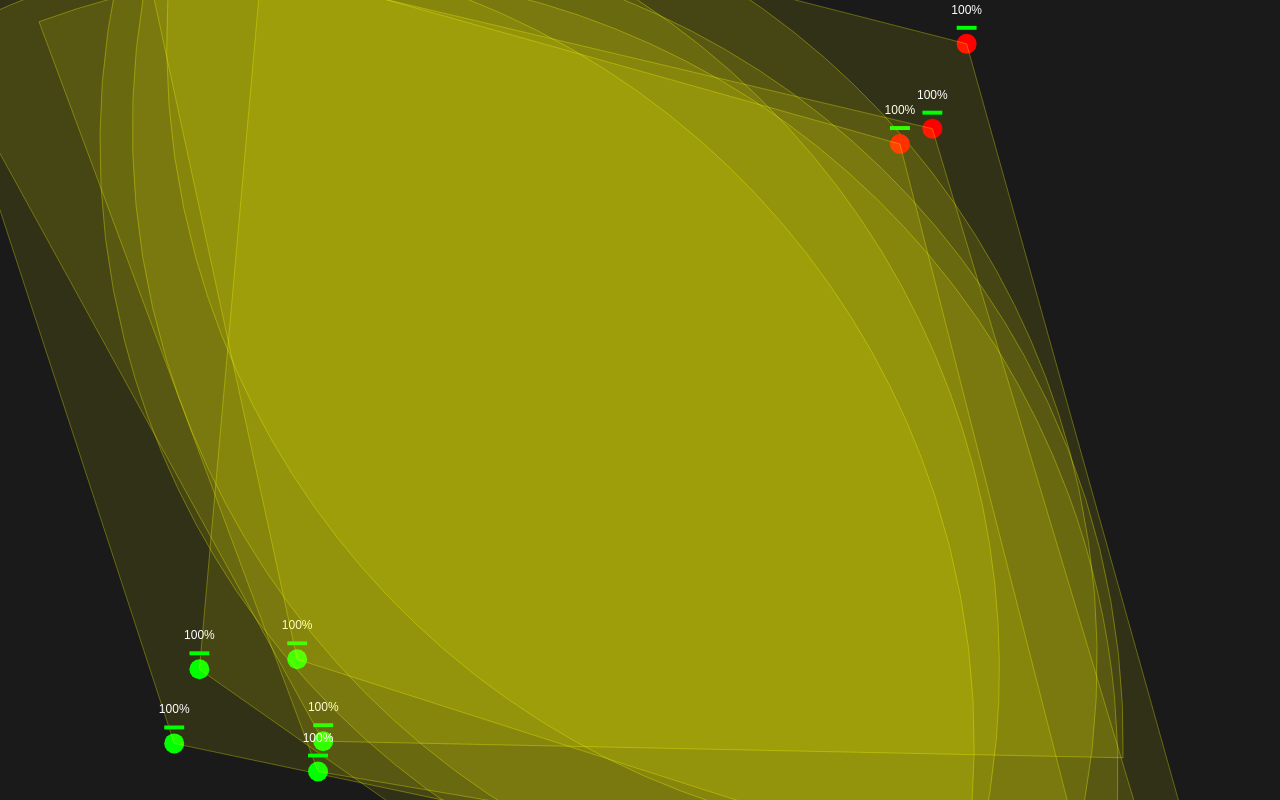
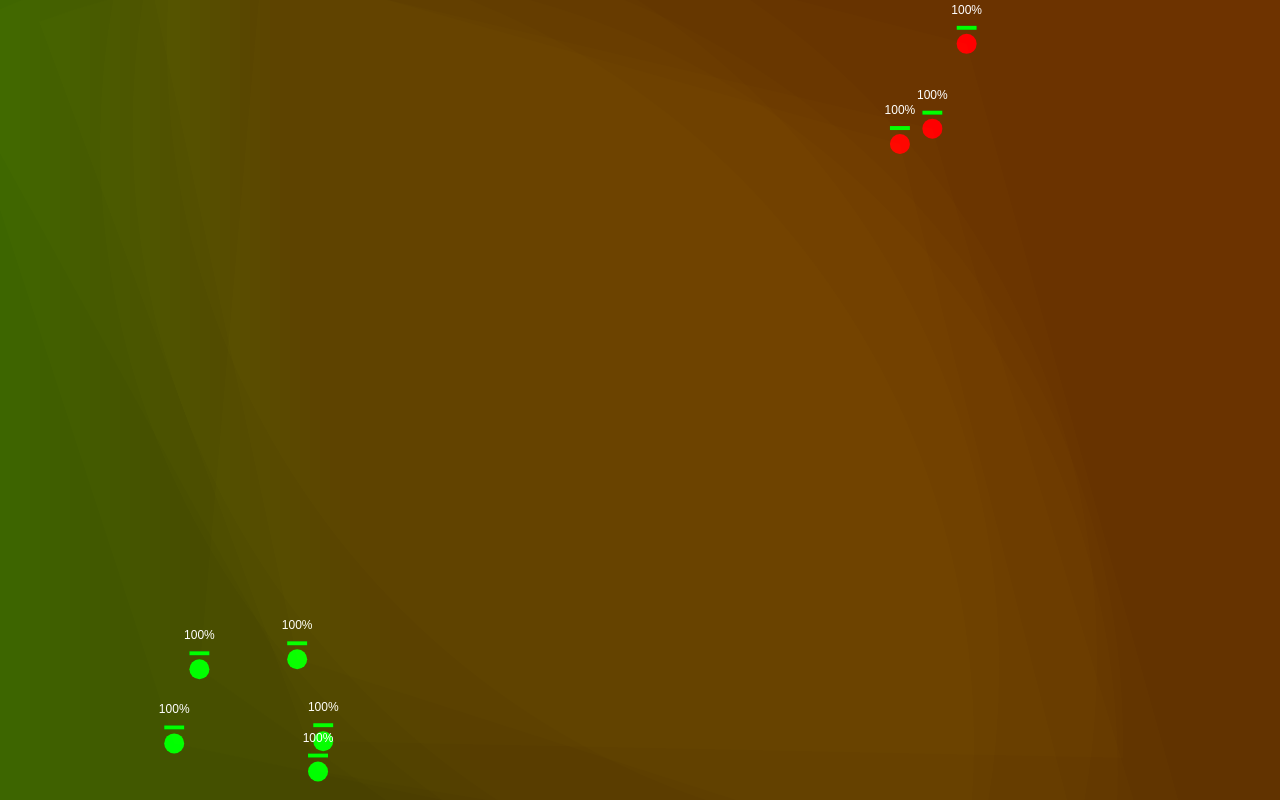
Before and after one commit to richard03/js-war-inc, a plain HTML site: page index.html in a window 1280 px wide. Drawn offline with Linux system fonts and the light colour scheme; animation ran at ten frames a second.

Commit message:
debug mode + terrain

```diff
--- a/game.js
+++ b/game.js
@@ -11,6 +11,8 @@ class Game {
         this.hasMoved = false;  // Track if mouse has moved since mousedown
         this.formations = new Map();
         this.currentFormation = null;
+        this.terrain = new Terrain(this.canvas.width, this.canvas.height);
+        this.debugMode = true; // Výchozí hodnota debug módu
 
         // Inicializace v správném pořadí
         this.resizeCanvas();
@@ -168,7 +170,7 @@ class Game {
             // Random position within the top right area
             const x = enemyStartX + Math.random() * enemyAreaWidth;
             const y = enemyStartY + Math.random() * enemyAreaHeight;
-            const unit = new Unit(x, y, this.canvas.width, this.canvas.height, true);
+            const unit = new Unit(x, y, this.canvas.width, this.canvas.height, true, this.debugMode);
             enemyUnits.push(unit);
         }
 
@@ -181,7 +183,7 @@ class Game {
             // Random position within the bottom left area
             const x = friendlyStartX + Math.random() * friendlyAreaWidth;
             const y = friendlyStartY + Math.random() * friendlyAreaHeight;
-            const unit = new Unit(x, y, this.canvas.width, this.canvas.height, false);
+            const unit = new Unit(x, y, this.canvas.width, this.canvas.height, false, this.debugMode);
 
             // Calculate angle towards average enemy position with some variation
             const dx = avgEnemyX - x;
@@ -264,6 +266,9 @@ class Game {
         // Clear canvas
         this.ctx.clearRect(0, 0, this.canvas.width, this.canvas.height);
 
+        // Draw terrain
+        this.terrain.draw(this.ctx);
+
         // Update and draw units
         for (const unit of this.units) {
             unit.update(this.units);
@@ -334,6 +339,17 @@ class Game {
             }
         }
     }
+
+    handleKeyDown(event) {
+        // Přepínání debug módu pomocí klávesy D
+        if (event.key === 'd' || event.key === 'D') {
+            this.debugMode = !this.debugMode;
+            // Aktualizujeme debug mód u všech jednotek
+            for (const unit of this.units) {
+                unit.view.debugMode = this.debugMode;
+            }
+        }
+    }
 }
 
 // Start the game when the page loads
--- a/index.html
+++ b/index.html
@@ -23,6 +23,7 @@
     <script src="combat.js"></script>
     <script src="view.js"></script>
     <script src="audio.js"></script>
+    <script src="terrain.js"></script>
     <script src="unit.js"></script>
     <script src="formation.js"></script>
     <script src="game.js"></script>
--- /dev/null
+++ b/terrain.js
@@ -0,0 +1,108 @@
+class Terrain {
+    constructor(canvasWidth, canvasHeight) {
+        this.tileSize = 10;
+        this.width = Math.ceil(canvasWidth / this.tileSize) * 10;
+        this.height = Math.ceil(canvasHeight / this.tileSize) * 10;
+        this.heightMap = this.generateHeightMap();
+    }
+
+    // Generování výškové mapy pomocí Perlinova šumu
+    generateHeightMap() {
+        const heightMap = new Array(this.height);
+        const scale = 0.005;
+        const persistence = 0.5;
+        const octaves = 3;
+
+        for (let y = 0; y < this.height; y++) {
+            heightMap[y] = new Array(this.width);
+            for (let x = 0; x < this.width; x++) {
+                let amplitude = 1;
+                let frequency = 1;
+                let noiseHeight = 0;
+
+                for (let i = 0; i < octaves; i++) {
+                    const sampleX = x * scale * frequency;
+                    const sampleY = y * scale * frequency;
+
+                    const perlinValue = Math.sin(sampleX) * Math.cos(sampleY);
+                    noiseHeight += perlinValue * amplitude;
+
+                    amplitude *= persistence;
+                    frequency *= 2;
+                }
+
+                noiseHeight = (noiseHeight + 1) / 2;
+                heightMap[y][x] = noiseHeight;
+            }
+        }
+
+        return heightMap;
+    }
+
+    // Převod výšky na barvu
+    getColor(height) {
+        // Barvy pro různé výšky (tmavší odstíny)
+        const colors = [
+            { height: 0.0, color: '#1a3300' },   // Velmi tmavá zelená (nížina)
+            { height: 0.3, color: '#2d4d00' },   // Tmavá zelená
+            { height: 0.5, color: '#3d6600' },   // Střední zelená
+            { height: 0.7, color: '#4d3300' },   // Tmavá hnědá
+            { height: 1.0, color: '#663300' }    // Velmi tmavá hnědá (hora)
+        ];
+
+        // Najdeme dvě nejbližší barvy
+        let lowerColor = colors[0];
+        let upperColor = colors[colors.length - 1];
+
+        for (let i = 0; i < colors.length - 1; i++) {
+            if (height >= colors[i].height && height <= colors[i + 1].height) {
+                lowerColor = colors[i];
+                upperColor = colors[i + 1];
+                break;
+            }
+        }
+
+        // Interpolace mezi barvami
+        const range = upperColor.height - lowerColor.height;
+        const factor = (height - lowerColor.height) / range;
+
+        // Převod hex barev na RGB
+        const lowerRGB = this.hexToRgb(lowerColor.color);
+        const upperRGB = this.hexToRgb(upperColor.color);
+
+        // Interpolace RGB hodnot
+        const r = Math.round(lowerRGB.r + (upperRGB.r - lowerRGB.r) * factor);
+        const g = Math.round(lowerRGB.g + (upperRGB.g - lowerRGB.g) * factor);
+        const b = Math.round(lowerRGB.b + (upperRGB.b - lowerRGB.b) * factor);
+
+        return `rgb(${r}, ${g}, ${b})`;
+    }
+
+    // Pomocná funkce pro převod hex na RGB
+    hexToRgb(hex) {
+        const result = /^#?([a-f\d]{2})([a-f\d]{2})([a-f\d]{2})$/i.exec(hex);
+        return result ? {
+            r: parseInt(result[1], 16),
+            g: parseInt(result[2], 16),
+            b: parseInt(result[3], 16)
+        } : null;
+    }
+
+    // Vykreslení terénu
+    draw(ctx) {
+        for (let y = 0; y < this.height; y++) {
+            for (let x = 0; x < this.width; x++) {
+                const height = this.heightMap[y][x];
+                const color = this.getColor(height);
+
+                ctx.fillStyle = color;
+                ctx.fillRect(
+                    x * this.tileSize,
+                    y * this.tileSize,
+                    this.tileSize,
+                    this.tileSize
+                );
+            }
+        }
+    }
+}
--- a/unit.js
+++ b/unit.js
@@ -2,7 +2,7 @@
 // physics.js obsahuje fyzikální výpočty pro pohyb jednotek
 
 class Unit {
-    constructor(x, y, canvasWidth, canvasHeight, isEnemy = false) {
+    constructor(x, y, canvasWidth, canvasHeight, isEnemy = false, debugMode = false) {
         this.x = x;
         this.y = y;
         this.size = 10;
@@ -28,7 +28,7 @@ class Unit {
         // Vytvoříme instance pomocných systémů
         this.vision = new Vision(canvasWidth, canvasHeight);
         this.combat = new CombatSystem(isEnemy);
-        this.view = new ViewSystem(isEnemy);
+        this.view = new ViewSystem(isEnemy, debugMode);
     }
 
     calculateAvoidanceForce(otherUnit, distance) {
--- a/view.js
+++ b/view.js
@@ -1,11 +1,12 @@
 class ViewSystem {
-    constructor(isEnemy) {
+    constructor(isEnemy, debugMode = false) {
         this.isEnemy = isEnemy;
+        this.debugMode = debugMode;
         this.originalColor = isEnemy ? '#ff0000' : '#00ff00';
         this.currentColor = this.originalColor;
         this.selectedColor = '#00ff00';
-        this.visionColor = 'rgba(255, 255, 0, 0.1)';
-        this.visionBorderColor = 'rgba(255, 255, 0, 0.3)';
+        this.visionColor = 'rgba(255, 255, 0, 0.01)';
+        this.visionBorderColor = 'rgba(255, 255, 0, 0.03)';
         this.healthColors = {
             high: '#00ff00',
             medium: '#ffff00',
@@ -17,7 +18,7 @@ class ViewSystem {
         // Flash effect properties
         this.flashActive = false;
         this.flashTimer = 0;
-        this.flashDuration = 5; // frames
+        this.flashDuration = 6; // 0.1 sekundy při 60 FPS
         this.flashColor = '#ffffff';
     }
 
@@ -86,27 +87,27 @@ class ViewSystem {
     }
 
     drawVision(ctx, x, y, vision) {
-        // Draw vision cone
+        // Vykreslíme zrakové pole pouze v debug módu
+        if (!this.debugMode) return;
+
+        ctx.save();
         ctx.beginPath();
         ctx.moveTo(x, y);
 
-        // Calculate vision cone endpoints
+        // Vypočítáme koncové body kužele
         const startAngle = vision.currentVisionAngle - vision.visionConeAngle / 2;
         const endAngle = vision.currentVisionAngle + vision.visionConeAngle / 2;
 
-        // Draw vision cone arc
+        // Vykreslíme oblouk
         ctx.arc(x, y, vision.visionRange, startAngle, endAngle);
 
-        // Return to center
+        // Vrátíme se zpět do středu
         ctx.lineTo(x, y);
 
-        // Fill vision cone
+        // Nastavíme barvu a průhlednost
         ctx.fillStyle = this.visionColor;
         ctx.fill();
 
-        // Draw vision cone border
-        ctx.strokeStyle = this.visionBorderColor;
-        ctx.lineWidth = 1;
-        ctx.stroke();
+        ctx.restore();
     }
 }
```
Also changed, not shown: map.js (deleted, +0 -32 lines).
